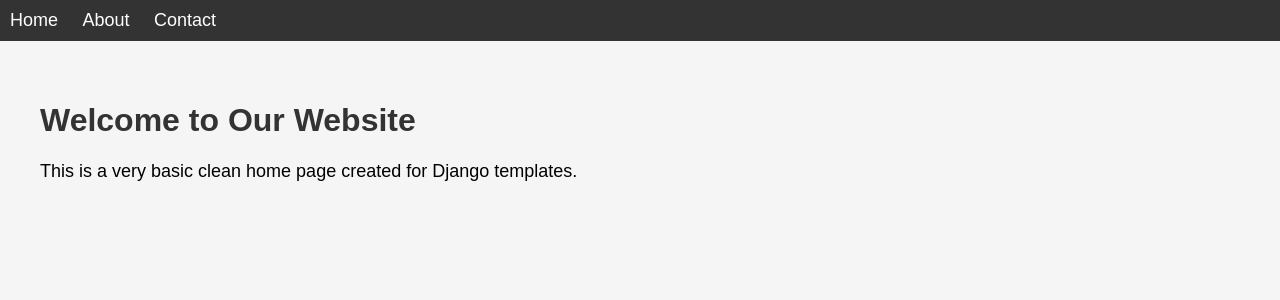
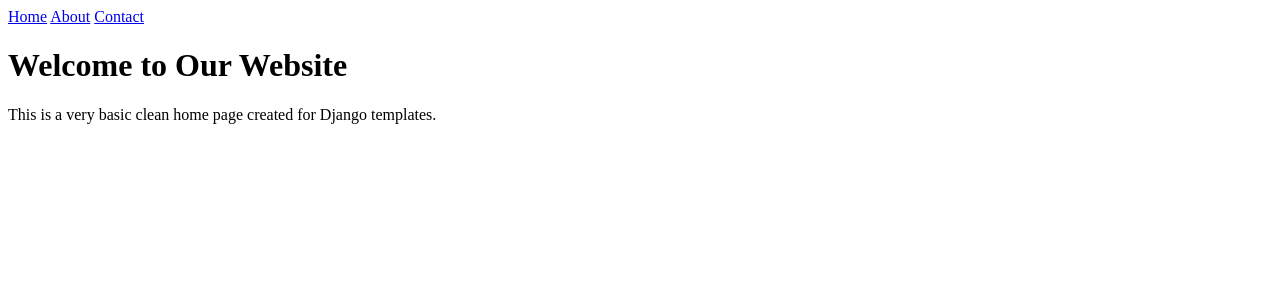
Before and after one commit to veerendrasangitha/demo_project_github_repo, a Django app: page /home/ in a window 1280 px wide. Shown: the top 300 px of the page. Run offline with Django 5.2, Linux system fonts and the light colour scheme.

Commit message:
finalooo

```diff
--- a/demo_app/templates/about.html
+++ b/demo_app/templates/about.html
@@ -8,7 +8,7 @@
 <body>
 
     <nav>
-        <a href="/">Home</a>
+        <a href="/home/">Home</a>
         <a href="/about/">About</a>
         <a href="/contact/">Contact</a>
     </nav>
--- a/demo_app/templates/contact.html
+++ b/demo_app/templates/contact.html
@@ -8,7 +8,7 @@
 <body>
 
     <nav>
-        <a href="/">Home</a>
+        <a href="/home/">Home</a>
         <a href="/about/">About</a>
         <a href="/contact/">Contact</a>
     </nav>
--- a/demo_app/templates/home.html
+++ b/demo_app/templates/home.html
@@ -5,48 +5,13 @@
     <meta name="viewport" content="width=device-width, initial-scale=1.0">
     <title>Home</title>
 
-    <style>
-        body {
-            font-family: Arial, sans-serif;
-            margin: 0;
-            padding: 0;
-            background-color: #f5f5f5;
-        }
 
-        nav {
-            background-color: #333;
-            padding: 10px;
-        }
-
-        nav a {
-            color: white;
-            text-decoration: none;
-            margin-right: 20px;
-            font-size: 18px;
-        }
-
-        nav a:hover {
-            text-decoration: underline;
-        }
-
-        .container {
-            padding: 40px;
-        }
-
-        h1 {
-            color: #333;
-        }
-
-        p {
-            font-size: 18px;
-        }
-    </style>
 </head>
 <body>
 
     <!-- Navigation Bar -->
     <nav>
-        <a href="/">Home</a>
+        <a href="/home/">Home</a>
         <a href="/about/">About</a>
         <a href="/contact/">Contact</a>
     </nav>
```
